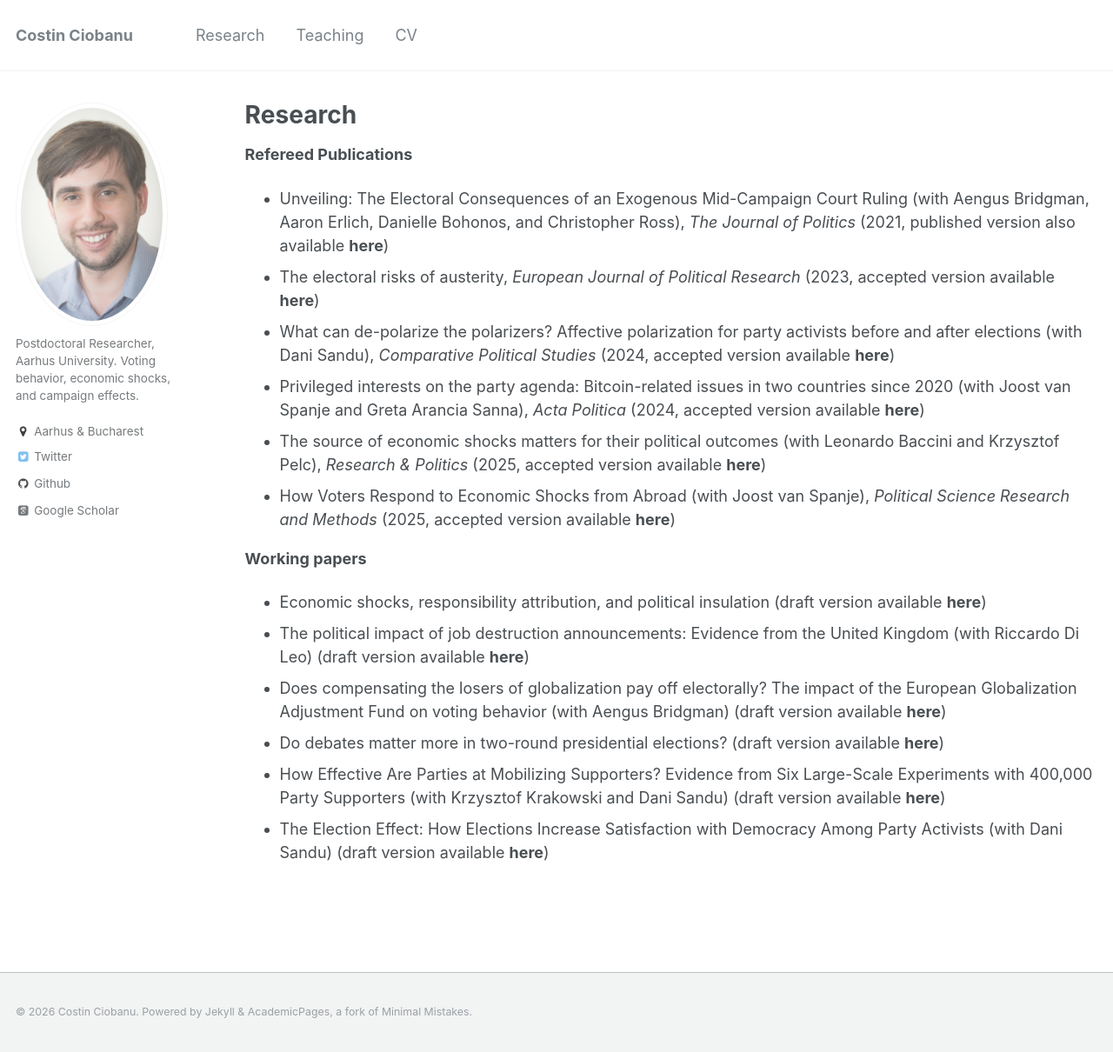
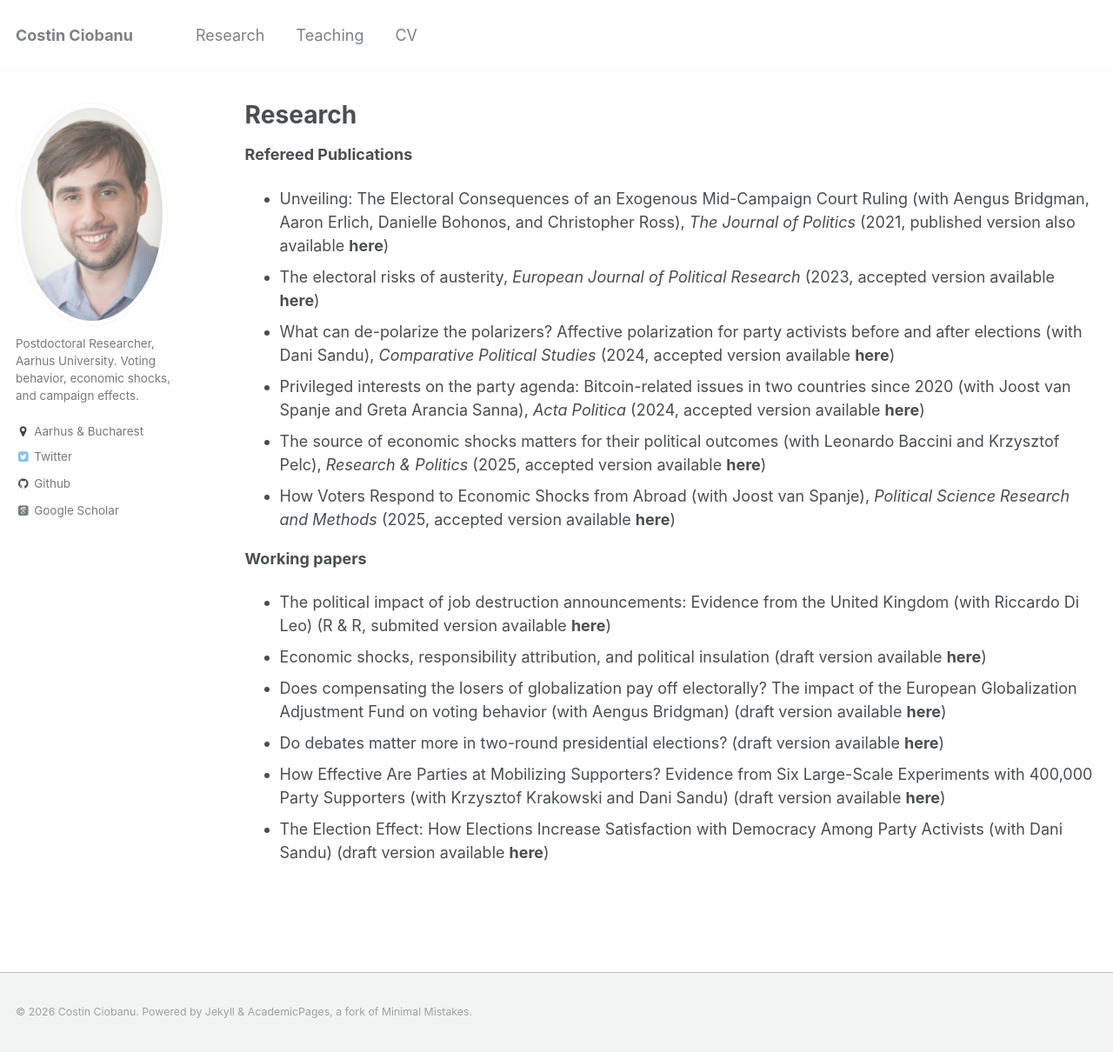
Before and after one commit to costinciobanu/costinciobanu.github.io, a Jekyll site: the page built from _pages/research.md, in a window 1280 px wide and 1210 px high. Shown: the whole window at 87% size. Built offline with Jekyll 4.4.1, drawn with Linux system fonts in a browser that asks for light colours; some web fonts are replaced.

Commit message:
Update research.md

```diff
--- a/_pages/research.md
+++ b/_pages/research.md
@@ -16,8 +16,8 @@ author_profile: true
 
 <b>Working papers</b>
 
+* The political impact of job destruction announcements: Evidence from the United Kingdom (with Riccardo Di Leo) (R & R, submited version available [<b>here</b>](https://www.dropbox.com/scl/fi/prlq11pt0ovi08b6forj3/Ciobanu-and-Di-Leo-UK-shocks-paper.pdf?rlkey=efqvmahi73vybuu3uhp1xy9wo&st=v1lzjpr0&dl=0))
 * Economic shocks, responsibility attribution, and political insulation (draft version available [<b>here</b>](https://www.dropbox.com/s/8wwrf40nsejprda/Ciobanu%20-%20Blame%20attribution.pdf?dl=0))
-* The political impact of job destruction announcements: Evidence from the United Kingdom (with Riccardo Di Leo) (draft version available [<b>here</b>](https://www.dropbox.com/scl/fi/prlq11pt0ovi08b6forj3/Ciobanu-and-Di-Leo-UK-shocks-paper.pdf?rlkey=efqvmahi73vybuu3uhp1xy9wo&st=v1lzjpr0&dl=0))
 * Does compensating the losers of globalization pay off electorally? The impact of the European Globalization Adjustment Fund on voting behavior (with Aengus Bridgman) (draft version available [<b>here</b>](https://www.dropbox.com/s/7cnnrirxggaaebk/Ciobanu%20and%20Bridgman%20-%20EGF.pdf?dl=0))
 * Do debates matter more in two-round presidential elections? (draft version available [<b>here</b>](https://www.dropbox.com/s/8obtp0nqgqdp6fd/Ciobanu%20-%20Debates.pdf?dl=0))
 * How Effective Are Parties at Mobilizing Supporters? Evidence from Six Large-Scale Experiments with 400,000 Party Supporters (with Krzysztof Krakowski and Dani Sandu) (draft version available [<b>here</b>](https://www.dropbox.com/scl/fi/yqhxfox6oj1jw5ffaj21j/CKS-Paper-Mobilization.pdf?rlkey=pxhvri46vmkmerm17y3hexiuv&st=sag856no&dl=0))
```
